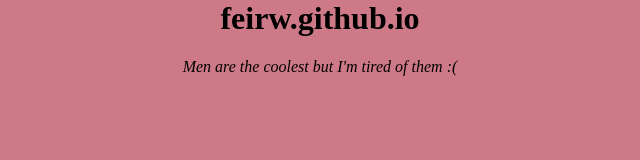
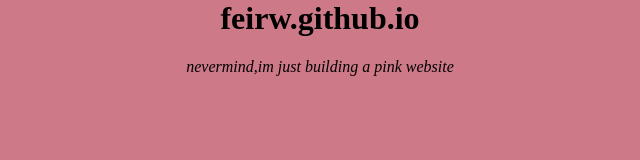
Before and after one commit to feirw/feirw.github.io, a plain HTML site: page index.html in a window 1280 px wide. Shown: the full height of the page, 320-960 px from the left. Drawn offline with Linux system fonts and the light colour scheme.

Commit message:
yescommit

```diff
--- a/index.html
+++ b/index.html
@@ -7,6 +7,7 @@
 </head>
 <body>
 <h1> feirw.github.io </h1>
-<i><p> Men are the coolest but I'm tired of them :( </p> </i>
+<i><p> nevermind,im just building a pink website </p> </i>
 </body>
+    <label for=" center content"></label>
 </html>
```
